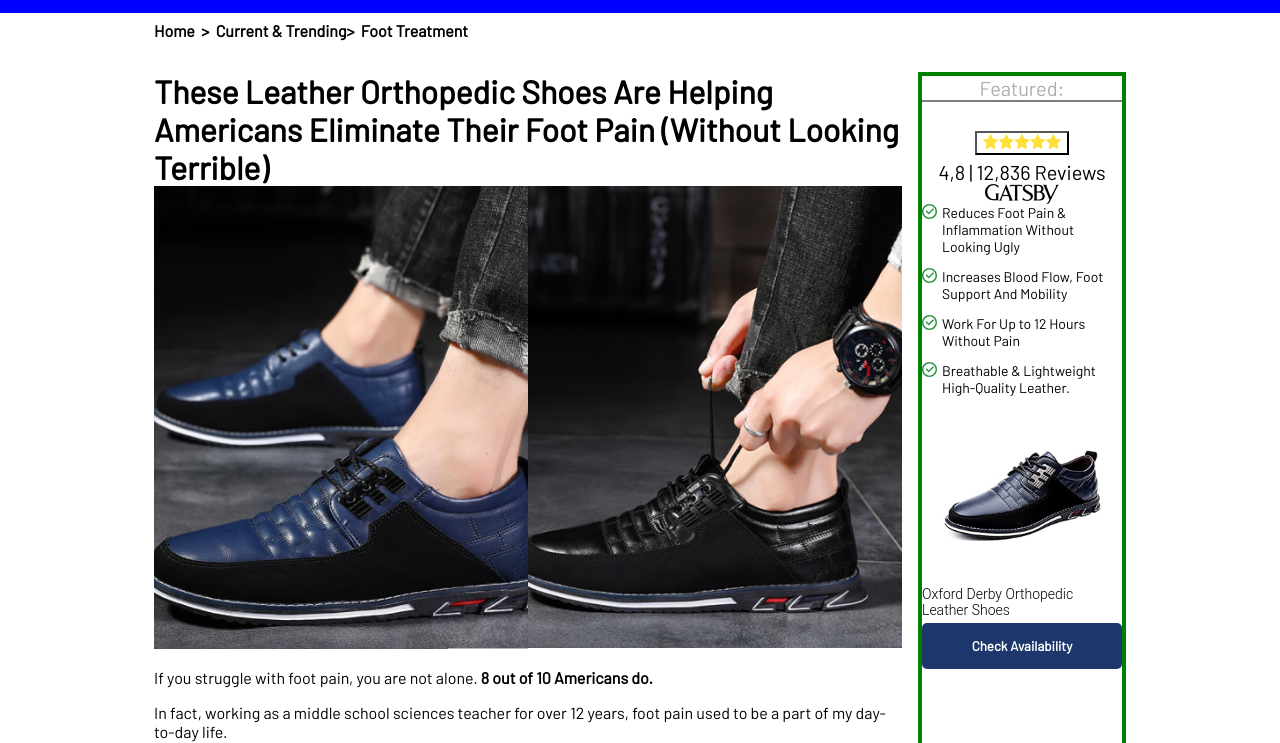
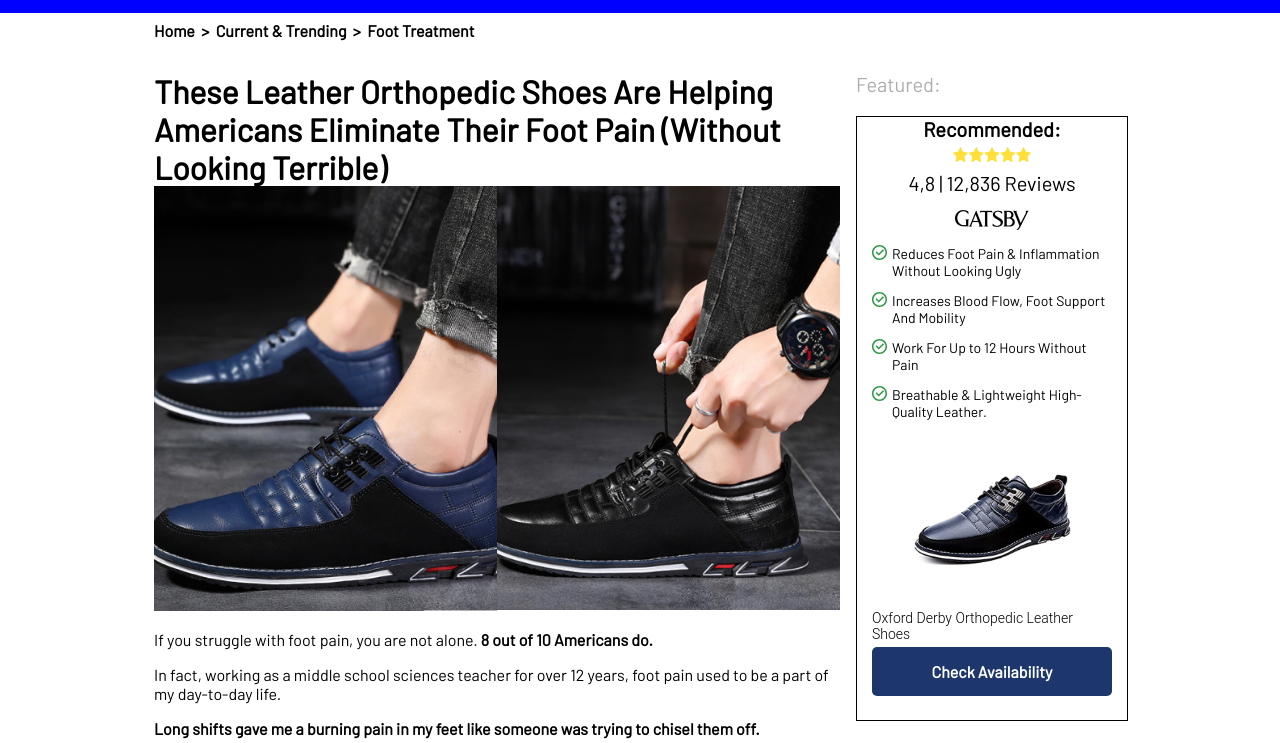
Before and after one commit to sohail151127/mens-fashion-insider, a plain HTML site: page index.html in a window 1280 px wide. Shown: the part 97-840 px from the top of the page. Drawn offline with Linux system fonts and the light colour scheme.

Commit message:
final done

```diff
--- a/index.css
+++ b/index.css
@@ -71,7 +71,8 @@ main {
 }
 
 aside{
-    flex: 0 0 200px;
+    /* 250 px is the width of right sidebar */
+    flex: 0 0 270px;
 }
 
 article{
@@ -103,40 +104,29 @@ footer{
 /* ........css.......... */
 
 
-.featured-parent {
-    /* position: absolute; */
-    /* top: 317px; */
-    /* left: 1020px; */
-    /* display: flex; */
-    /* flex-direction: column; */
-    /* align-items: flex-start; */
-    /* justify-content: flex-start; */
-    /* gap: 20px; */
+.featured-parents {
+
+
+    display: flex;
+    flex-direction: column;
+    align-items: flex-start;
+    justify-content: flex-start;
+    gap: 20px;
     text-align: center;
     font-size: var(--font-size-base);
     color: #b1acac;
     font-family: var(--font-barlow);
+
     position: sticky;
-    top: 0px;
-  }
-
-  .rectangle-parent1 {
-    /* position: relative; */
-    /* width: 850px; */
-    /* height: 550px; */
-    /* flex-shrink: 0; */
+    top: -2rem;
   }
   .group-child {
     background-color: var(--color-white);
-    border: 1px solid rgba(0, 0, 0, 0.5);
-    /* width: 270px; */
-    /* height: 619px; */
+    /* border: 5px solid rgba(0, 0, 0, 0.5); */
+    /* width: 100%; */
   }
   .frame-parent {
-    /* position: relative; */
-    /* top: 15px; */
-    /* left: 15px; */
-    /* gap: var(--gap-md); */
+    gap: var(--gap-md);
   }
   .recommended-parent {
     display: flex;
@@ -203,19 +193,19 @@ footer{
   .recommended {
 
     font-weight: 600;
+    color: black
+  }
+ .recommended1{
+    font-weight: 600;
+    font-size: 16px;
+    line-height: 19px;
     color: white;
-  }
-  .vector-icon {
-    /* position: relative; */
-    /* width: 15px;
-    height: 15px;
-    flex-shrink: 0; */
-  }
+
+ }
   .vector-parent {
     cursor: pointer;
-    /* border: 0;
-    padding: 0; */
     background-color: transparent;
+    border: none;
     /* display: flex; */
     /* flex-direction: row; */
     /* align-items: flex-start; */
@@ -284,6 +274,7 @@ footer{
     padding: 0;
     background-color: transparent;
     gap: var(--gap-xs);
+
   }
   .frame-group,
   .frame-parent,
@@ -292,18 +283,17 @@ footer{
     flex-direction: column;
     align-items: center;
     justify-content: flex-start;
+    margin-bottom: -0.5rem;
   }
   .frame-group {
-    /* width: 240px; */
+    width: 240px;
     gap: 13px;
     font-size: var(--font-size-xs);
   }
 
   .rectangle-parent {
-    /* position: relative; */
-    /* width: 15rem; */
-    /* height: 619px; */
-    /* flex-shrink: 0; */
+    border: 1px solid black;
+    width: 100%;
     text-align: left;
     color: var(--color-black);
     font-family: var(--font-roboto);
@@ -490,9 +480,7 @@ footer{
     /* width: 828px; */
   }
   .group-child1 {
-    /* position: absolute; */
-    top: 0;
-    left: 0;
+
     border: 5px solid var(--color-black);
     box-sizing: border-box;
     /* width: 850px; */
--- a/index.html
+++ b/index.html
@@ -31,7 +31,7 @@
             <div class="breadcrumbs">
                 <a class="home">Home</a>
                 <div class="div">&nbsp;  &gt;</div>
-                <a class="current-trending">&nbsp; Current & Trending </a>
+                <a class="current-trending">&nbsp; Current & Trending &nbsp</a>
                 <div class="div1">&gt;</div>
                 <a class="foot-treatment">&nbsp; Foot Treatment</a>
             </div>
@@ -640,7 +640,7 @@
                             </div>
 
                             <div class="check-availability-container">
-                                <div class="recommended">Check Availability</div>
+                                <div class="recommended1">Check Availability</div>
                             </div>
 
 
@@ -752,7 +752,7 @@
                               </div>
 
                               <div class="check-availability-frame">
-                                <div class="recommended">Check Availability</div>
+                                <div class="recommended1">Check Availability</div>
                               </div>
 
                               <div class="important-updated-since-container">
@@ -790,9 +790,9 @@
                 </div>
 
             </article>
-            <aside style="border:4px solid green">
+            <aside>
                 <!-- right-sidebar-starting -->
-                <div class="featured-parent">
+                <div class="featured-parents">
                     <div>Featured:</div>
                     <div class="rectangle-parent">
                       <div class="group-child"></div>
@@ -851,7 +851,7 @@
                               Oxford Derby Orthopedic Leather Shoes
                             </div>
                             <div class="check-availability-frame">
-                                <div class="recommended">Check Availability</div>
+                                <div class="recommended1">Check Availability</div>
                               </div>
                           </button>
                         </div>
```
